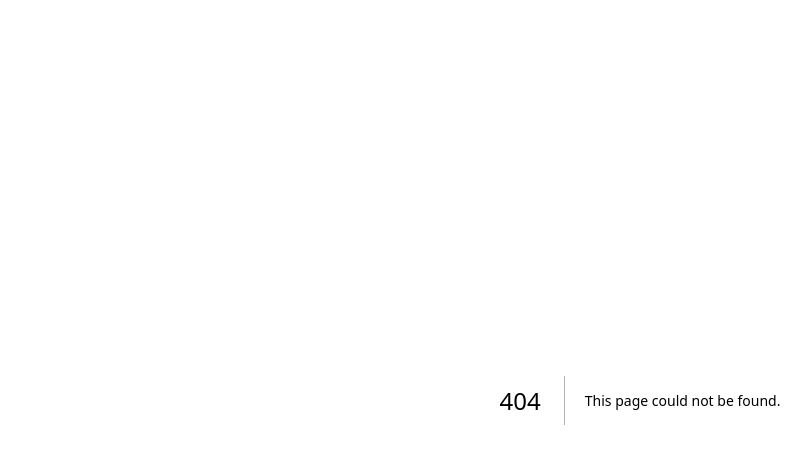
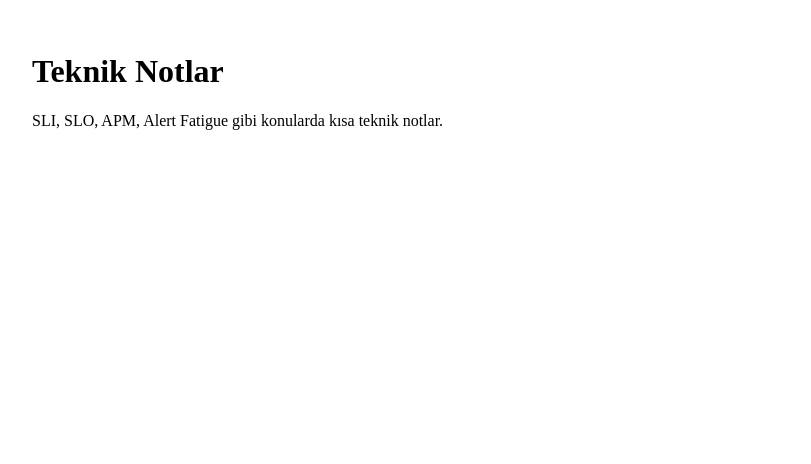
Before and after one commit to serkansevincus1/sre-insights, a Next.js app: page /notes in a window 1280 px wide. Before the commit this address had no page. Shown: the top 464 px of the page, without its empty margins (0-811 px from the left). Built offline with nearby package versions, Linux system fonts and the light colour scheme.

Commit message:
Create page.js

```diff
--- /dev/null
+++ b/app/notes/page.js
@@ -0,0 +1,8 @@
+export default function NotesPage() {
+  return (
+    <main style={{ padding: "2rem" }}>
+      <h1>Teknik Notlar</h1>
+      <p>SLI, SLO, APM, Alert Fatigue gibi konularda kısa teknik notlar.</p>
+    </main>
+  );
+}
```
